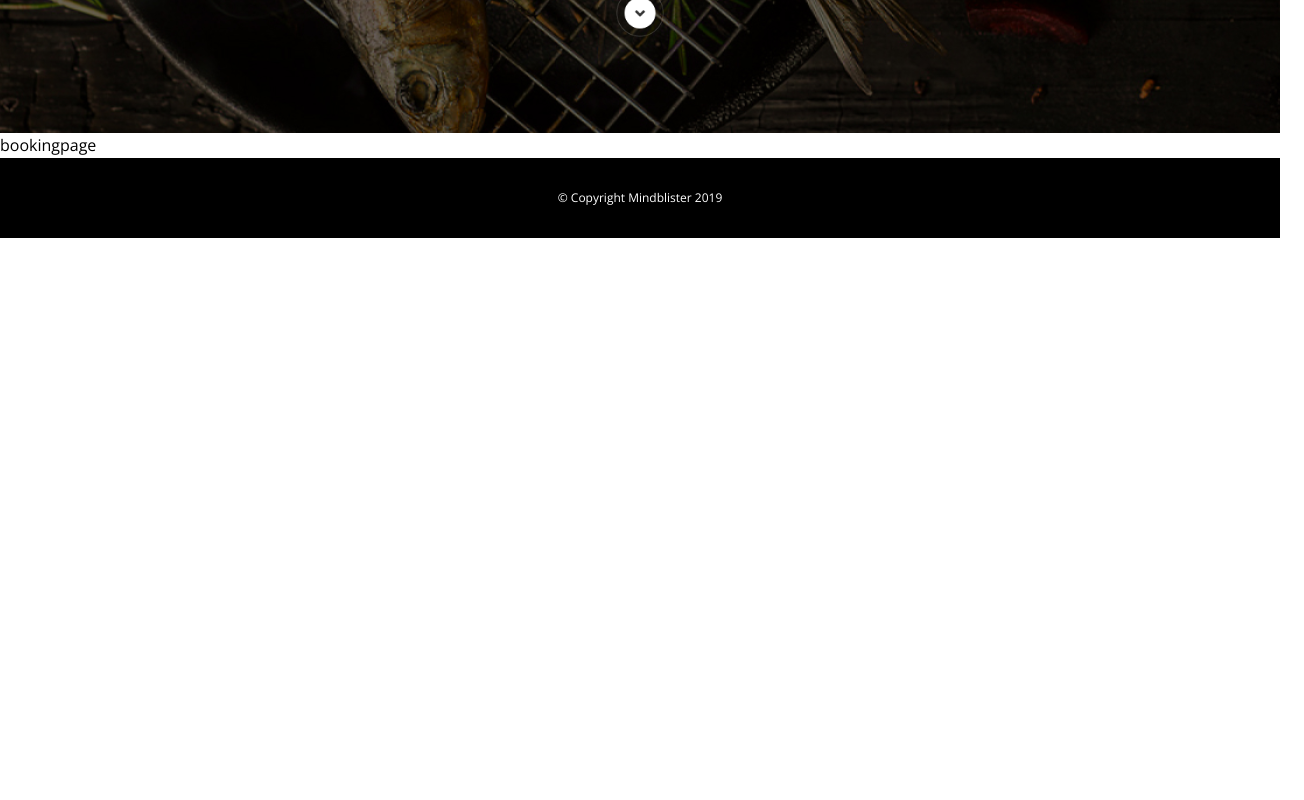
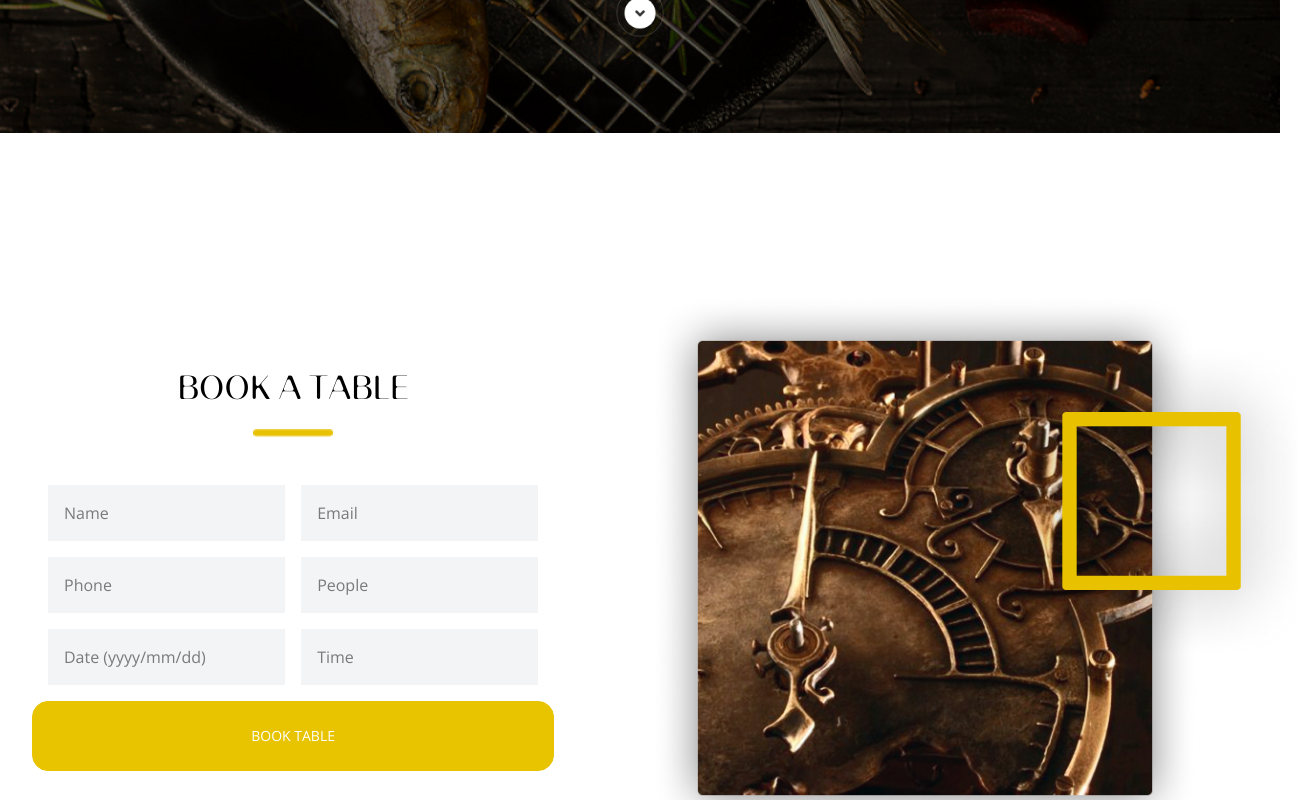
Before and after one commit to BinaryBecca/project21_tag45_react_hungry-people, a React (Vite) app: page /booking in a window 1280 px wide. Shown: the part 800-1600 px from the top of the page, 1304 px wide, since content can reach past the window. Before the commit the page ends 1038 px from the top, so only its background shows below. Built offline with nearby package versions, Linux system fonts and the light colour scheme.

Commit message:
menuItem

```diff
--- a/src/components/headlines/Headlines.tsx
+++ b/src/components/headlines/Headlines.tsx
@@ -1,6 +1,6 @@
 interface HeadlinesProps {
   headline1: string
-  headline2: string
+  headline2?: string
   headline3?: string
 }
 
--- a/src/components/images/Images.tsx
+++ b/src/components/images/Images.tsx
@@ -10,7 +10,7 @@ export default function Images({ imageSrc, imageAlt, sideOfRectangle }: ImagesPr
       <div className="relative">
         <img className="relative object-contain w-[80rem]" src={imageSrc} alt={imageAlt} />
         <img
-          className={`object-contain absolute top-[3rem] w-[20rem] ${sideOfRectangle}`}
+          className={`object-contain absolute top-[3rem] w-[20rem] h-[20rem] ${sideOfRectangle}`}
           src="/yellow-rectangle.png"
           alt="yellow rectangle"
         />
--- /dev/null
+++ b/src/components/menuItem/MenuItem.tsx
@@ -0,0 +1,30 @@
+// category: string
+// name: string
+// price: string
+// description?: string
+
+import type { IMenuItem } from "../../interfaces/IMenuItem"
+
+interface MenuItemProps {
+  menuItem: IMenuItem[]
+}
+
+export default function MenuItem({ menuItem }: MenuItemProps) {
+  return (
+    <>
+      <ul>
+        {menuItem.map((item) => (
+          <li key={item.name} className="flex flex-row gap-[1rem]">
+            <div className="flex flex-col">
+              <p className="banny-font text-l">{item.name}</p>
+              <p className="text-gray-200">{item.description}</p>
+            </div>
+            <div>
+              <p className="banny-font text-l">{item.price}</p>
+            </div>
+          </li>
+        ))}
+      </ul>
+    </>
+  )
+}
--- a/src/data.ts
+++ b/src/data.ts
@@ -1,11 +1,6 @@
-type MenuItem = {
-  category: string
-  name: string
-  price: string
-  description?: string
-}
+import type { IMenuItem } from "./interfaces/IMenuItem"
 
-const hungryData: MenuItem[] = [
+const hungryData: IMenuItem[] = [
   {
     category: "pizza",
     name: "Pizza Margherita",
--- /dev/null
+++ b/src/interfaces/IMenuItem.ts
@@ -0,0 +1,6 @@
+export interface IMenuItem {
+  category: string
+  name: string
+  price: string
+  description?: string
+}
--- a/src/pages/bookingpage/Bookingpage.tsx
+++ b/src/pages/bookingpage/Bookingpage.tsx
@@ -1,9 +1,36 @@
 import React from "react"
+import Images from "../../components/images/Images"
+import Headlines from "../../components/headlines/Headlines"
+import Buttons from "../../components/buttons/Buttons"
 
 export default function Bookingpage() {
   return (
     <>
-      <div id="buttonDownEndPoint">bookingpage</div>
+      <section
+        id="buttonDownEndPoint"
+        className="container mx-auto py-[10rem] px-[2rem] flex flex-row justify-center items-center gap-[3rem]">
+        <div className="container mx-auto flex flex-col">
+          <Headlines headline1="BOOK A TABLE" />
+          <div className="grid grid-cols-2 grid-rows-3 gap-[1rem] p-[1rem]">
+            <input type="text" placeholder="Name" className="p-[1rem] bg-gray-100" />
+            <input type="text" placeholder="Email" className="p-[1rem] bg-gray-100" />
+            <input type="text" placeholder="Phone" className="p-[1rem] bg-gray-100" />
+            <input type="text" placeholder="People" className="p-[1rem] bg-gray-100" />
+            <input type="text" placeholder="Date (yyyy/mm/dd)" className="p-[1rem] bg-gray-100" />
+            <input type="text" placeholder="Time" className="p-[1rem] bg-gray-100" />
+          </div>
+          <Buttons
+            to="booking"
+            buttonText="BOOK TABLE"
+            backgroundColor="var(--buttonYellow)"
+            borderColor="var(--buttonYellow)"
+          />
+        </div>
+
+        <div className="px-[3rem]">
+          <Images imageSrc="/booking-picture.png" imageAlt="picture of a kitchen" sideOfRectangle="-right-[6.5rem]" />
+        </div>
+      </section>
     </>
   )
 }
--- a/src/pages/menupage/Menupage.tsx
+++ b/src/pages/menupage/Menupage.tsx
@@ -1,9 +1,17 @@
 import React from "react"
+import Headlines from "../../components/headlines/Headlines"
 
 export default function Menupage() {
   return (
     <>
-      <section id="buttonDownEndPoint">Menupage</section>
+      <section
+        id="buttonDownEndPoint"
+        className="container mx-auto py-[10rem] px-[2rem] flex flex-col justify-center items-center gap-[3rem]">
+        <Headlines
+          headline1="DELICIOUS MENU"
+          headline2="Lorem ipsum dolor sit amet, consectetur adipiscing elit. Duis at velit maximus, molestie est a, tempor magna."
+        />
+      </section>
     </>
   )
 }
```
